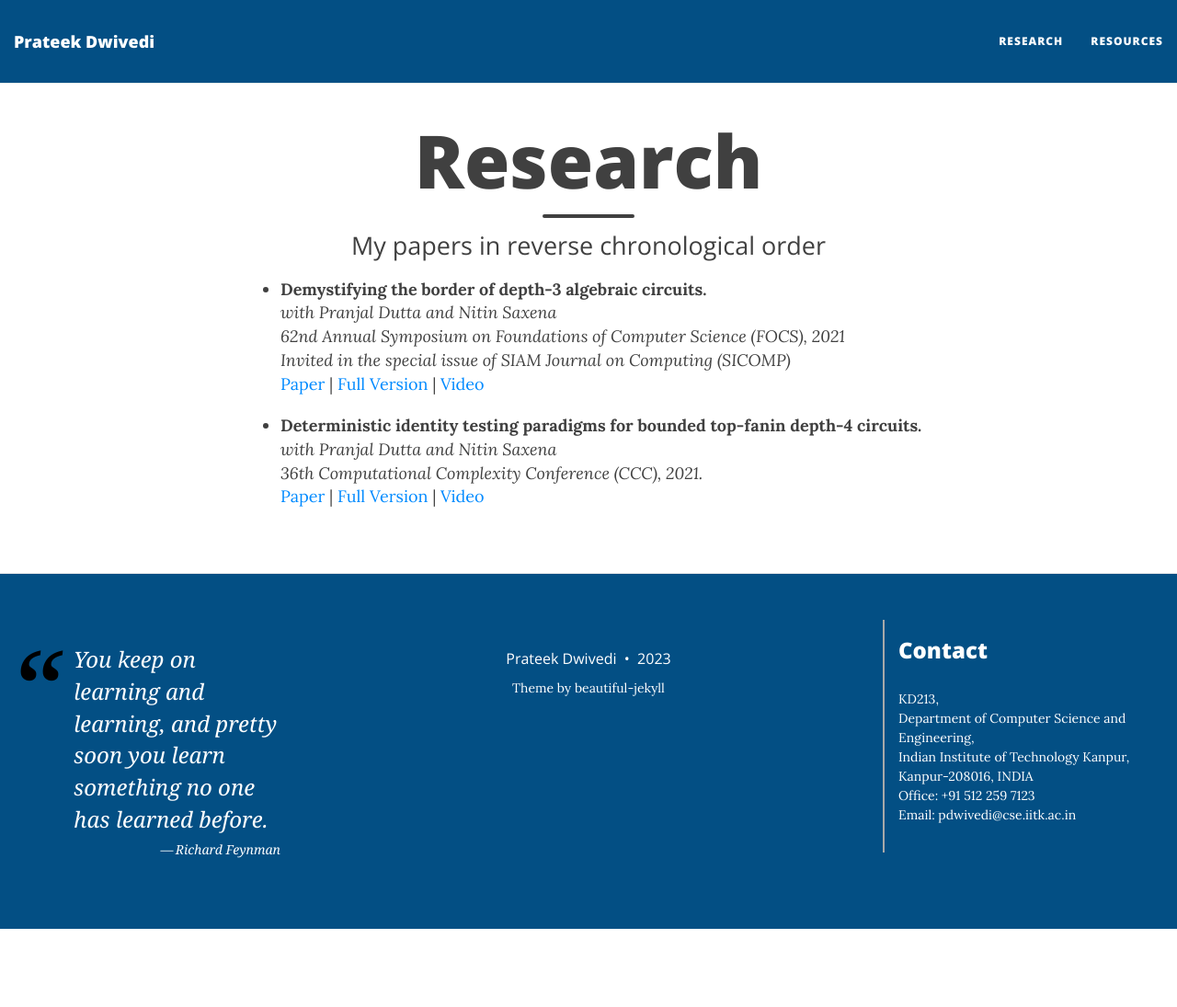
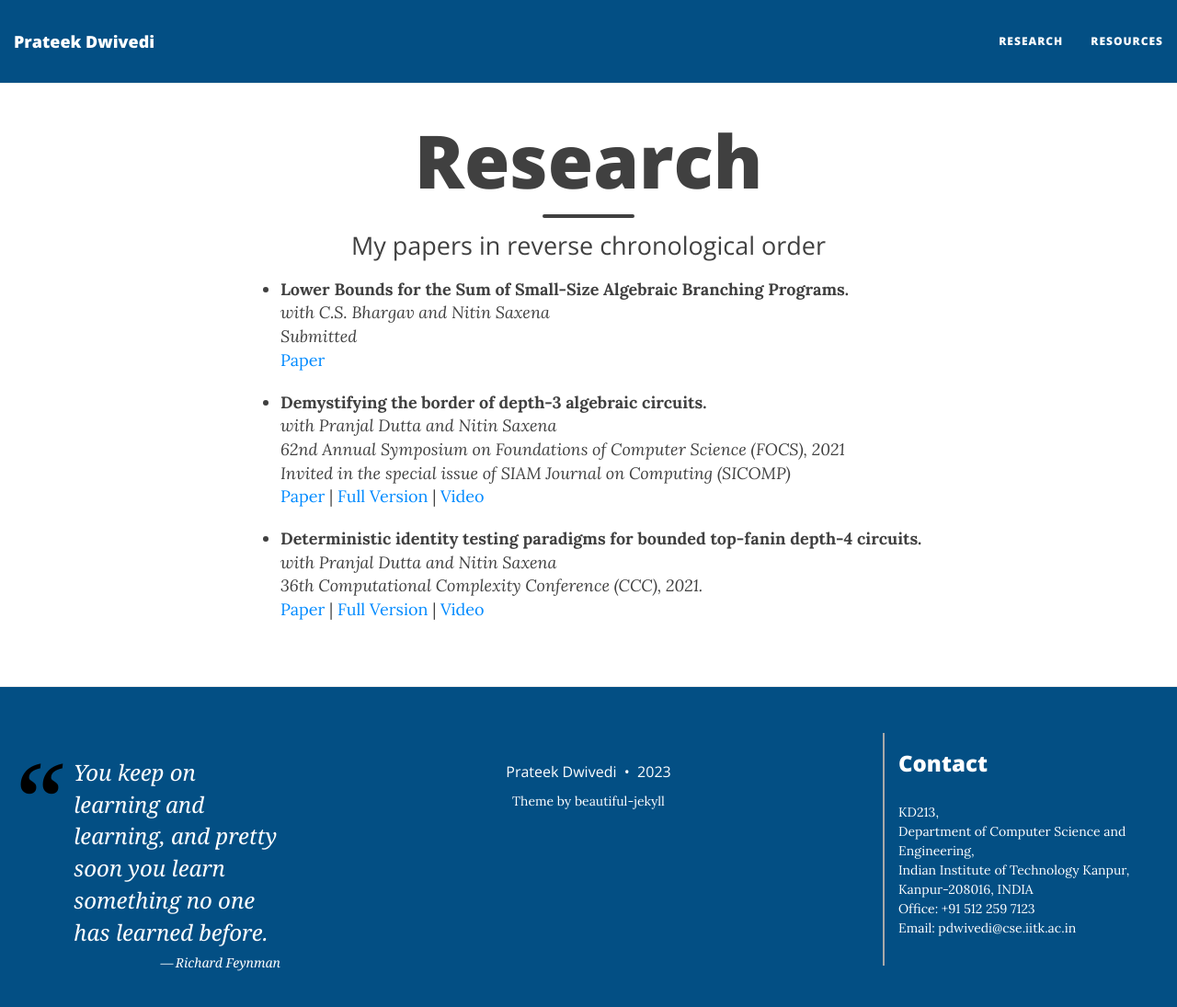
Before and after one commit to prateekdwv/prateekdwv.github.io, a Jekyll site: the page built from research.md, in a window 1280 px wide and 1133 px high. Shown: the top 1095 px of the window at 92% size. Built offline with Jekyll 4.4.1, drawn with Linux system fonts in a browser that asks for light colours; nearby versions of some CDN libraries.

Commit message:
added BDS smABP Lower Bounds Paper

```diff
--- a/research.md
+++ b/research.md
@@ -3,6 +3,11 @@ layout: page
 title: Research
 subtitle: My papers in reverse chronological order
 ---
+
+- Lower Bounds for the Sum of Small-Size Algebraic Branching Programs.
+: *with C.S. Bhargav and Nitin Saxena* <br/>
+*Submitted* <br/>
+[Paper](/papers/smABP-lowerbounds-confversion.pdf)
 
 - Demystifying the border of depth-3 algebraic circuits.
 : *with Pranjal Dutta and Nitin Saxena* <br/>
```
